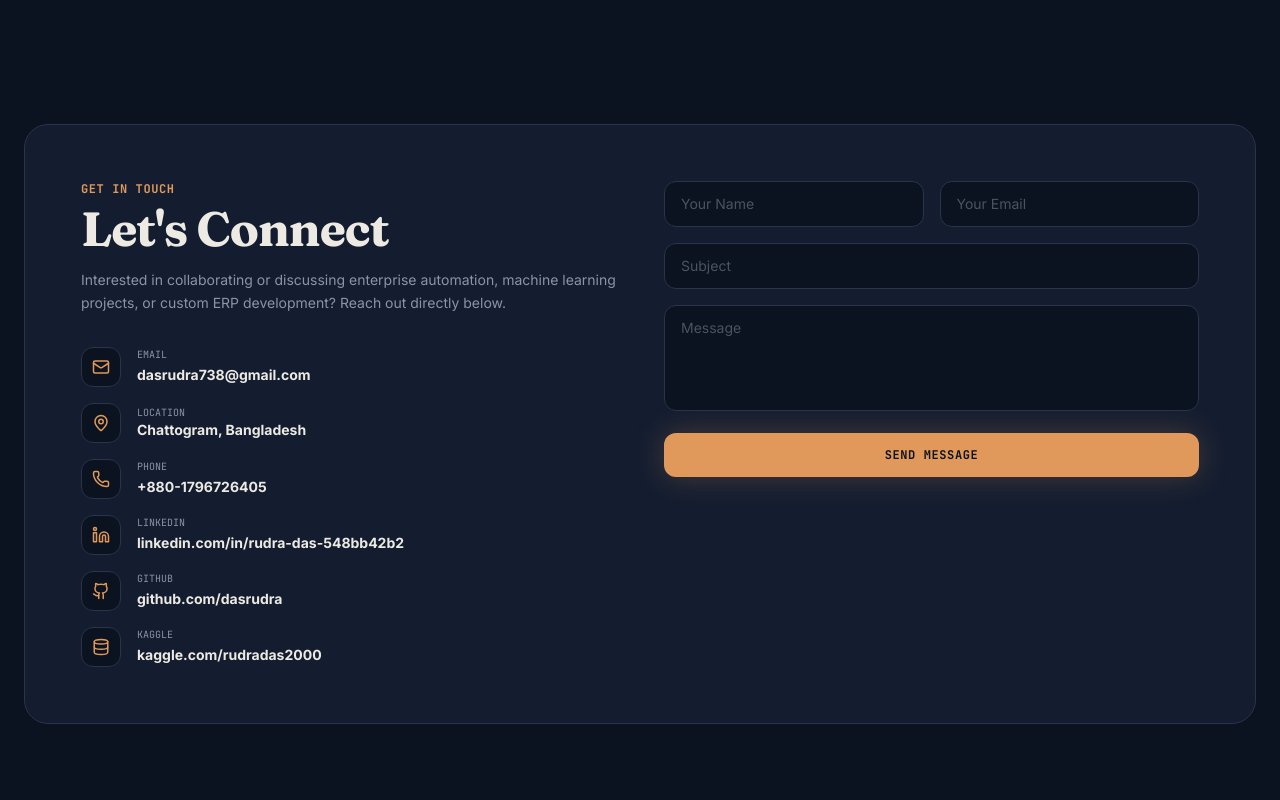
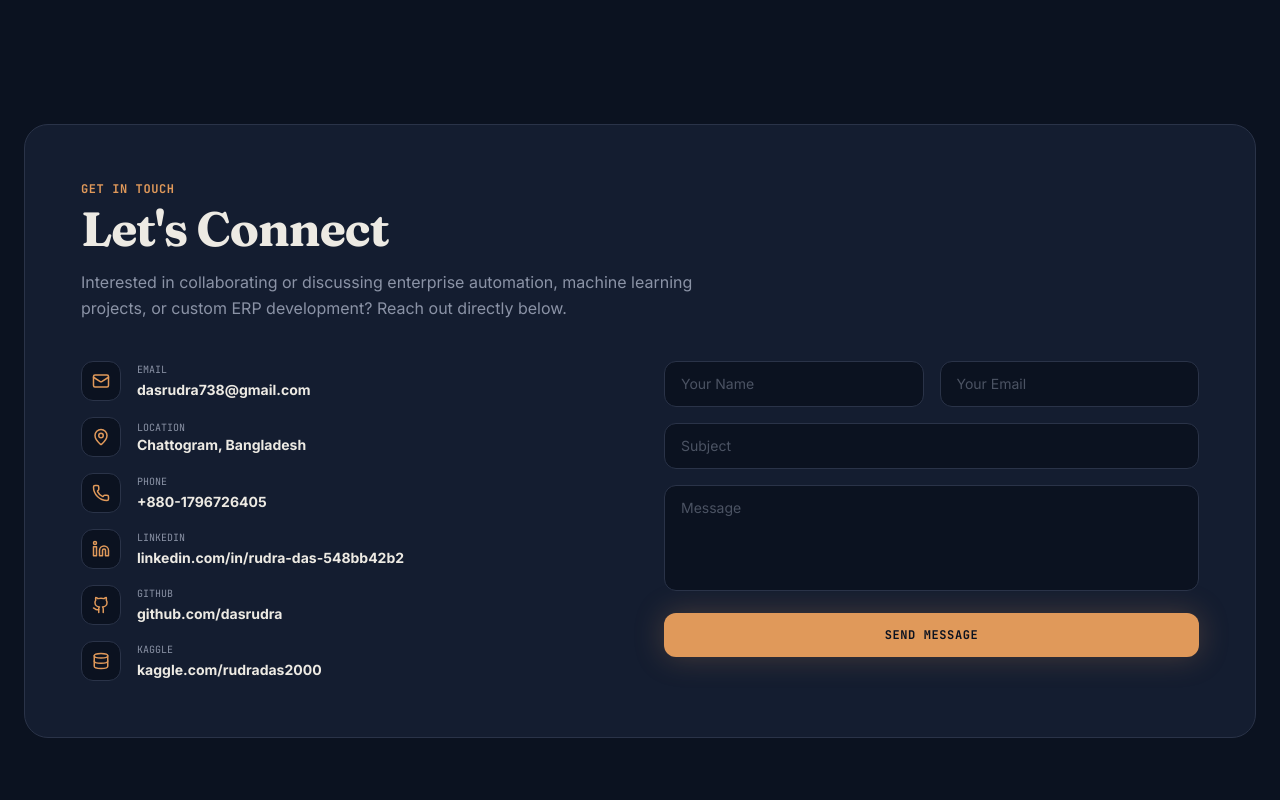
Before and after one commit to dasrudra/Rudra-Das, a React (Vite) app: page / in a window 1280 px wide. Shown: the part 6660-7460 px from the top of the page. Built offline with nearby package versions, Linux system fonts and the light colour scheme.

Commit message:
feat: enhance contact section with intro text
Add descriptive header and introductory text to the contact section to improve user engagement and clarify the purpose of reaching out.

```diff
--- a/src/pages/Home.tsx
+++ b/src/pages/Home.tsx
@@ -859,26 +859,30 @@ const Home = () => {
       {/* Contact Section */}
       <section id="contact" className="py-16 bg-[#0B1220]">
         <div className="section-padding max-w-7xl mx-auto">
-          <div className="glass-card p-8 md:p-14 relative overflow-hidden rounded-3xl border border-[#2A3348] bg-[#141D30]">
+          <div className="glass-card p-8 md:p-14 relative overflow-hidden rounded-3xl border border-[#2A3348] bg-[#141D30] space-y-10">
+            <motion.div
+              initial={{ opacity: 0, y: 30, filter: 'blur(6px)' }}
+              whileInView={{ opacity: 1, y: 0, filter: 'blur(0px)' }}
+              viewport={{ once: true, amount: 0.2 }}
+              transition={{ duration: 0.7, ease: [0.16, 1, 0.3, 1] }}
+            >
+              <span className="text-[#E0995A] font-mono text-xs font-bold uppercase tracking-wider mb-2 block">
+                Get In Touch
+              </span>
+              <h2 className="text-3xl md:text-5xl font-display font-bold text-[#EDEAE3] mb-4">Let's Connect</h2>
+              <p className="text-[#8B93A6] text-sm md:text-base leading-relaxed font-sans max-w-2xl">
+                Interested in collaborating or discussing enterprise automation, machine learning projects, or custom ERP development? Reach out directly below.
+              </p>
+            </motion.div>
+
             <div className="grid lg:grid-cols-2 gap-12 items-start">
               <motion.div
                 initial="hidden"
                 whileInView="visible"
                 viewport={{ once: true, amount: 0.2 }}
                 variants={staggerContainerVariants}
-                className="space-y-8"
+                className="space-y-4"
               >
-                <motion.div variants={staggerItemVariants}>
-                  <span className="text-[#E0995A] font-mono text-xs font-bold uppercase tracking-wider mb-2 block">
-                    Get In Touch
-                  </span>
-                  <h2 className="text-3xl md:text-5xl font-display font-bold text-[#EDEAE3] mb-4">Let's Connect</h2>
-                  <p className="text-[#8B93A6] text-sm leading-relaxed font-sans">
-                    Interested in collaborating or discussing enterprise automation, machine learning projects, or custom ERP development? Reach out directly below.
-                  </p>
-                </motion.div>
-
-                <div className="space-y-4">
                 {[
                   { icon: <Mail size={18} />, label: 'Email', val: 'dasrudra738@gmail.com', href: 'mailto:dasrudra738@gmail.com' },
                   { icon: <MapPin size={18} />, label: 'Location', val: 'Chattogram, Bangladesh' },
@@ -908,7 +912,6 @@ const Home = () => {
                     </div>
                   </motion.div>
                 ))}
-                </div>
               </motion.div>
 
               {/* Contact Form */}
```
Lines whose indentation alone changed are shown as unchanged.
